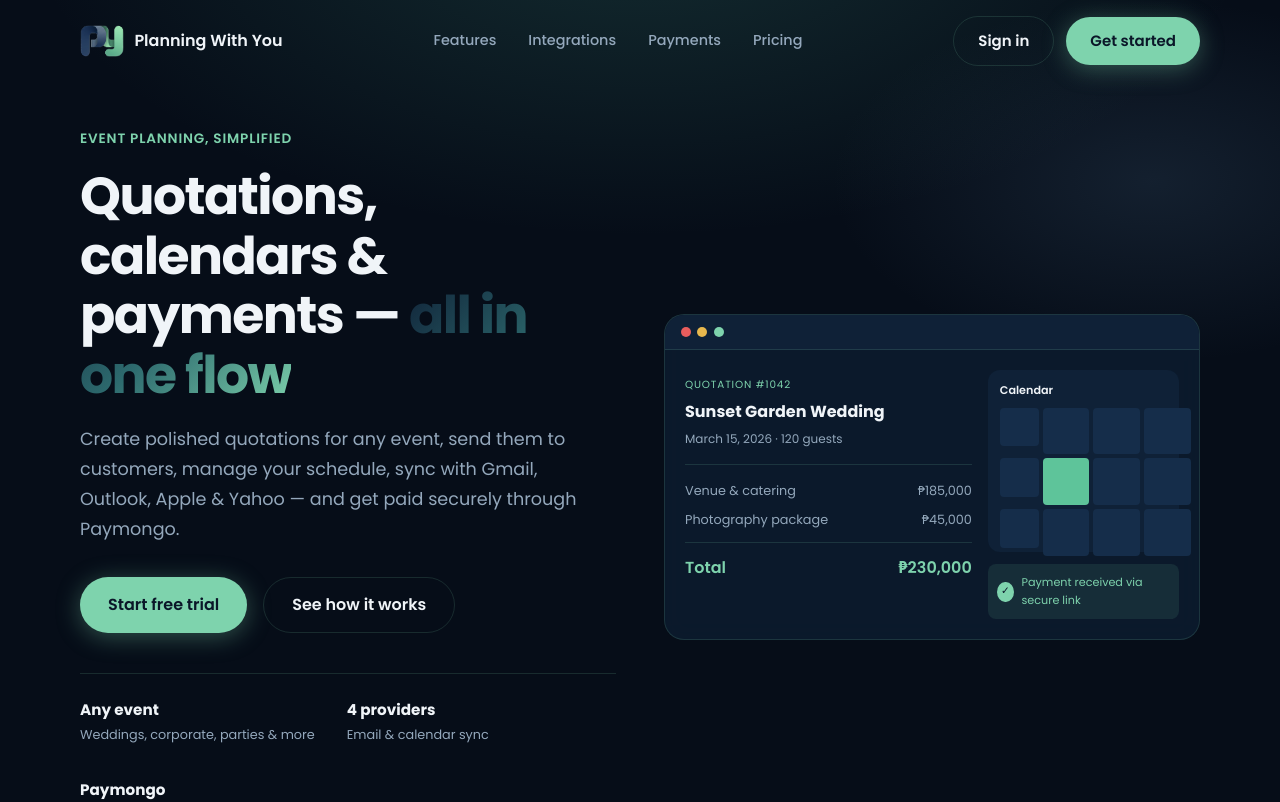
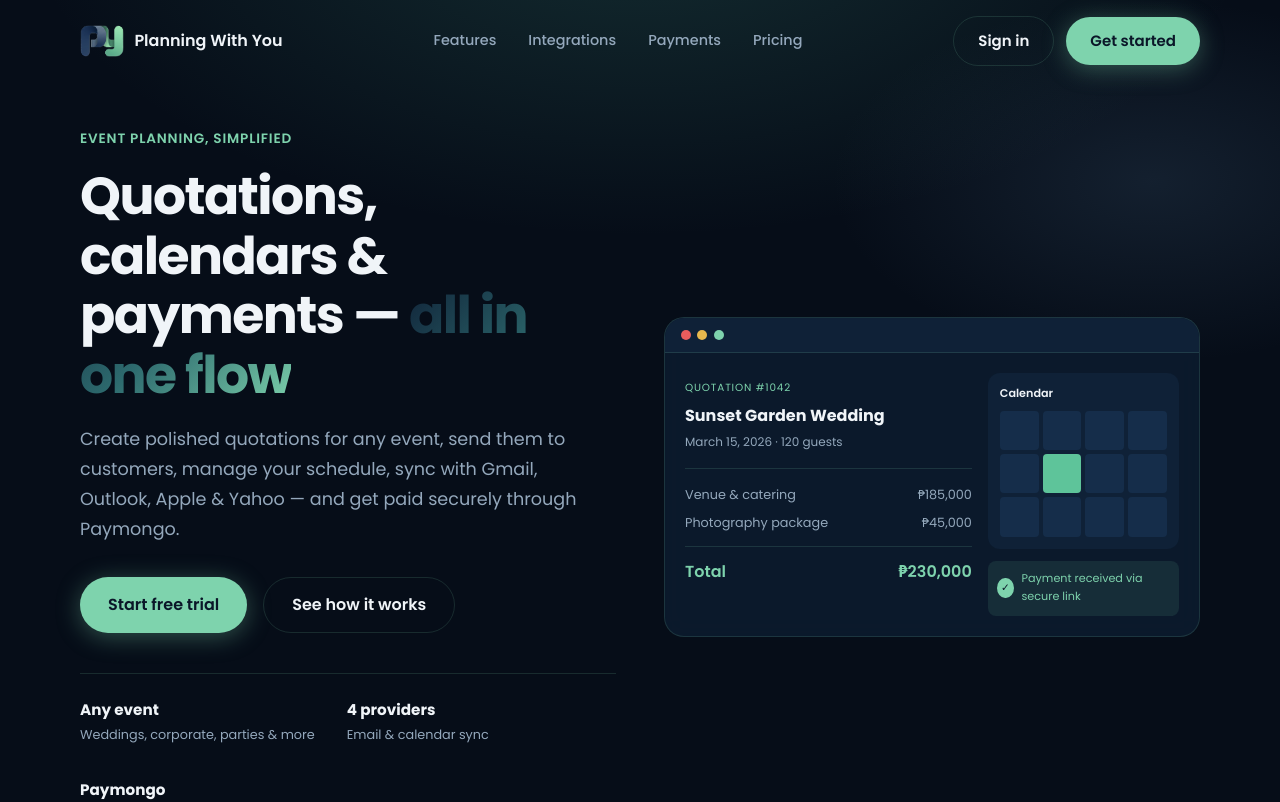
Before and after one commit to rpascual0812/planningwithyou-web, a React (Vite) app: page / in a window 1280 px wide. Shown: the top 802 px of the page. Built offline with nearby package versions, Linux system fonts and the light colour scheme.

Commit message:
Pricing update

```diff
--- a/src/App.css
+++ b/src/App.css
@@ -242,12 +242,18 @@
 
 .hero-mockup__grid {
   display: grid;
-  grid-template-columns: repeat(4, 1fr);
+  grid-template-columns: repeat(4, minmax(0, 1fr));
+  grid-template-rows: repeat(3, minmax(0, 1fr));
   gap: 4px;
+  width: 100%;
+  aspect-ratio: 4 / 3;
 }
 
 .hero-mockup__grid span {
-  aspect-ratio: 1;
+  width: 100%;
+  height: 100%;
+  min-width: 0;
+  min-height: 0;
   border-radius: 4px;
   background: var(--navy-700);
 }
--- a/src/components/Pricing.tsx
+++ b/src/components/Pricing.tsx
@@ -103,7 +103,7 @@ export function Pricing() {
             aria-pressed={yearly}
           >
             Yearly
-            <span className="pricing__save">Save 17%</span>
+            <span className="pricing__save">2 months free</span>
           </button>
         </div>
 
```
